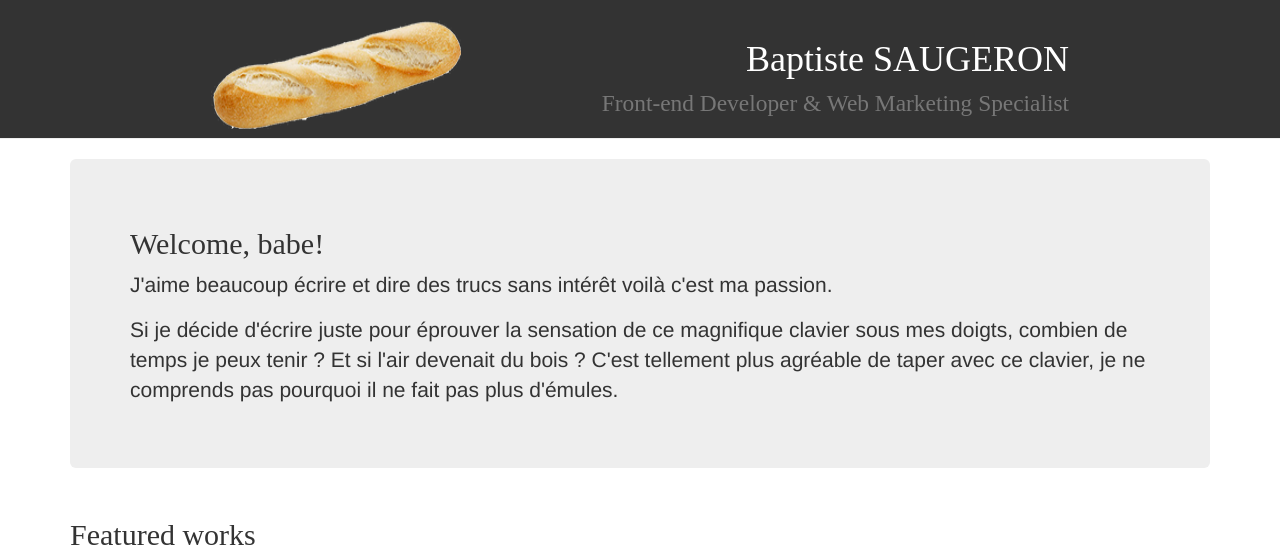
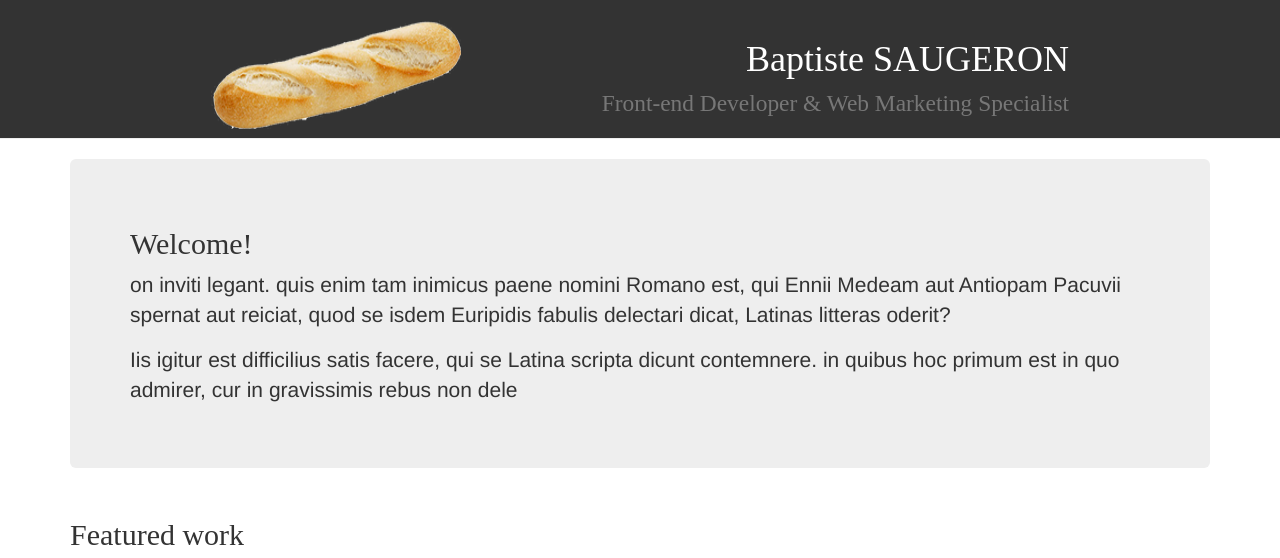
Before and after one commit to Tysthet/Tysthet.github.io, a plain HTML site: page index.html in a window 1280 px wide. Shown: the top 558 px of the page. Drawn offline with nearby package versions, Linux system fonts and the light colour scheme; a web font is replaced by a local one.

Commit message:
Text correction
Enlever les bêtises.

```diff
--- a/index.html
+++ b/index.html
@@ -23,13 +23,13 @@
   </header>
   <main class="container">
     <section class="jumbotron">
-      <h2>Welcome, babe!</h2>
-      <p>J'aime beaucoup écrire et dire des trucs sans intérêt voilà c'est ma passion.</p>
-      <p>Si je décide d'écrire juste pour éprouver la sensation de ce magnifique clavier sous mes doigts, combien de temps je peux tenir ? Et si l'air devenait du bois ? C'est tellement plus agréable de taper avec ce clavier, je ne comprends pas pourquoi il ne fait pas plus d'émules.</p>
+      <h2>Welcome!</h2>
+      <p>on inviti legant. quis enim tam inimicus paene nomini Romano est, qui Ennii Medeam aut Antiopam Pacuvii spernat aut reiciat, quod se isdem Euripidis fabulis delectari dicat, Latinas litteras oderit?</p>
+      <p>Iis igitur est difficilius satis facere, qui se Latina scripta dicunt contemnere. in quibus hoc primum est in quo admirer, cur in gravissimis rebus non dele</p>
     </section>
     <section class="row">
       <div class="col-md-12">
-        <h2>Featured works</h2>
+        <h2>Featured work</h2>
       </div>
     </section>
     <div class="row text-center">
```
